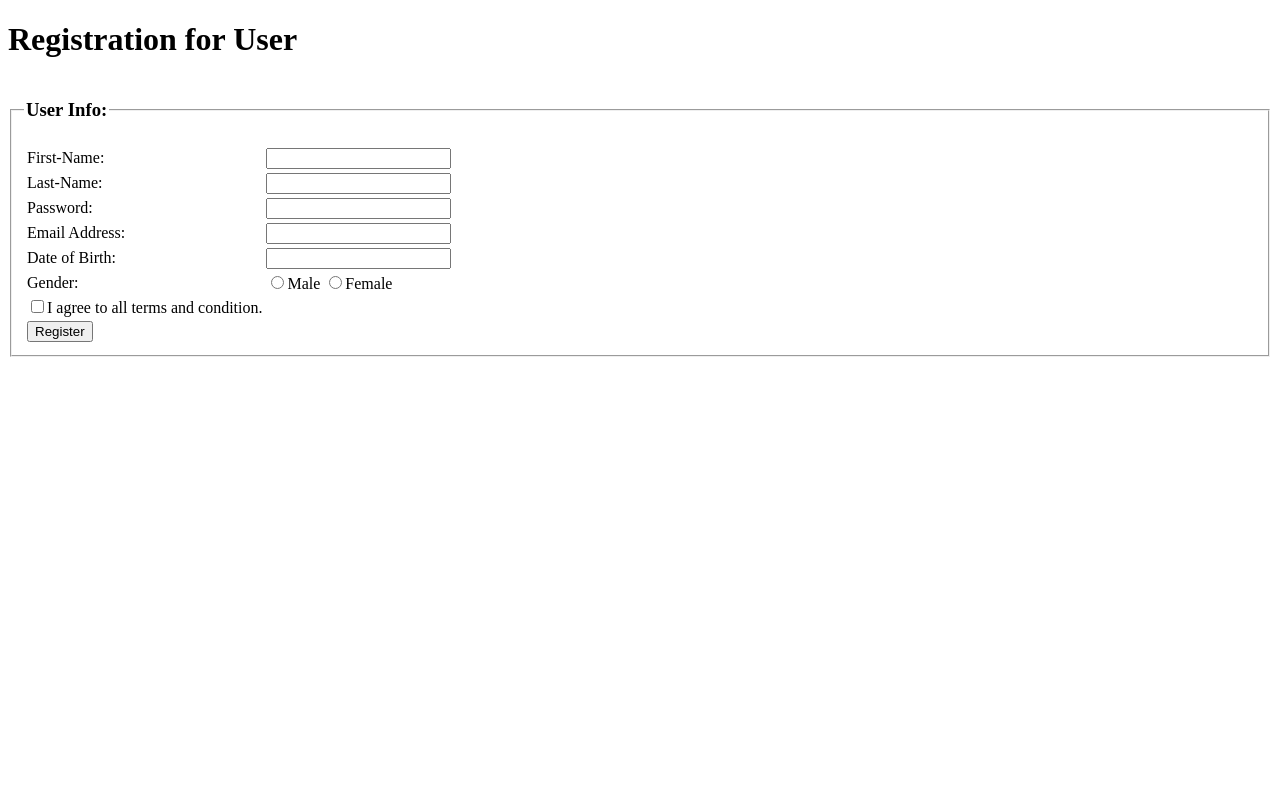
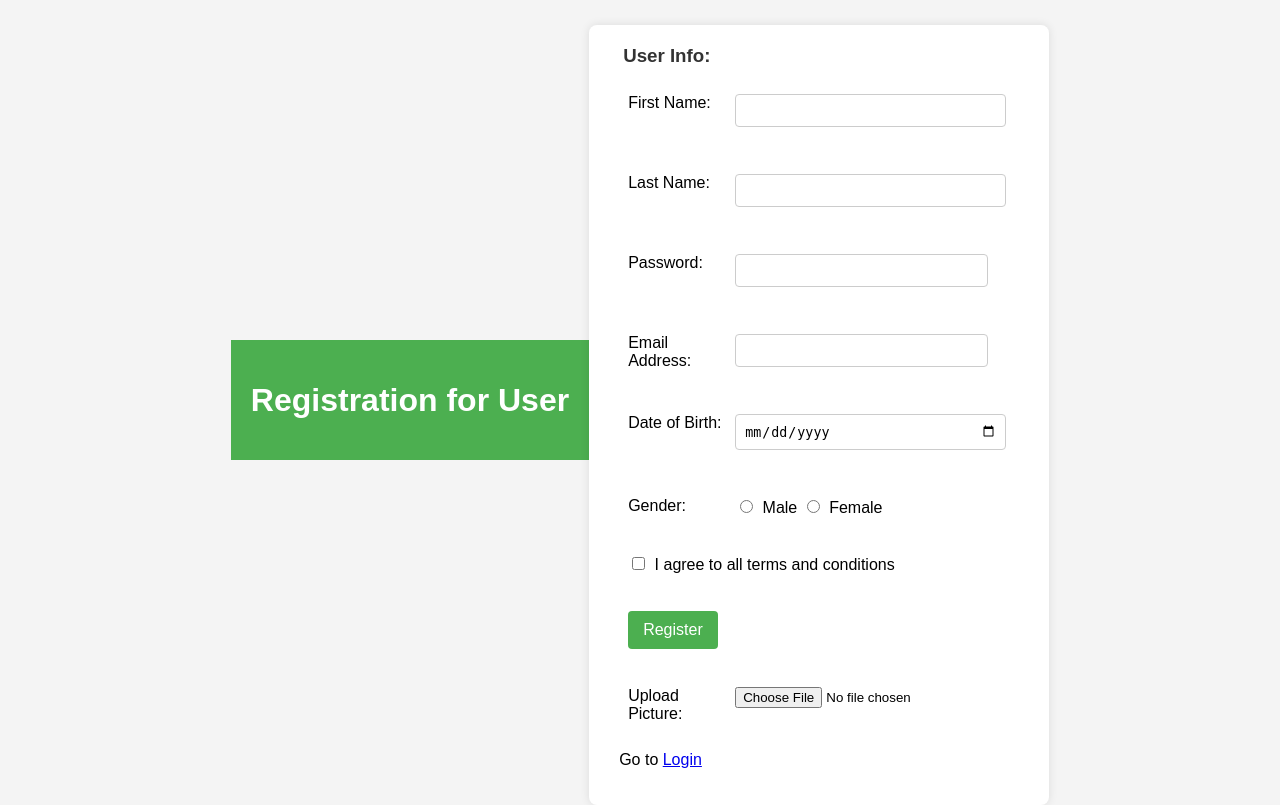
Before and after one commit to abidr/web-tech, a PHP site: page /register_user.php in a window 1280 px wide. Before the commit the page ends 357 px from the top, so only its background shows below. Run offline with PHP 8.4, Linux system fonts and the light colour scheme.

```diff
--- /dev/null
+++ b/control/action.php
@@ -0,0 +1,109 @@
+<?php
+$firstNameError = "";
+$lastNameError = "";
+$emailError = "";
+$passwordError = "";
+$dobError = "";
+$genderError = "";
+$termsError = "";
+$fileError = "";
+$successMessage = "";
+
+$firstName = "";
+$lastName = "";
+$email = "";
+$password = "";
+$dob = "";
+$gender = "";
+$terms = "";
+
+if (isset($_POST['submit'])) {
+    $firstName = $_POST['first_name'];
+    $lastName = $_POST['last_name'];
+    $email = $_POST['email'];
+    $password = $_POST['password'];
+    $dob = $_POST['date_of_birth'];
+    $gender = isset($_POST['gender']) ? $_POST['gender'] : "";
+    $terms = isset($_POST['agree_terms']) ? $_POST['agree_terms'] : "";
+
+    // File upload validation
+    if (isset($_FILES['profile_picture']) && $_FILES['profile_picture']['error'] == 0) {
+        $fileName = $_FILES['profile_picture']['name'];
+        $fileTmp = $_FILES['profile_picture']['tmp_name'];
+        $fileSize = $_FILES['profile_picture']['size'];
+        $fileExt = strtolower(pathinfo($fileName, PATHINFO_EXTENSION));
+        $allowedExts = ['jpg', 'jpeg', 'png', 'gif'];
+
+        if (!in_array($fileExt, $allowedExts)) {
+            $fileError = "Only JPG, JPEG, PNG & GIF files are allowed";
+        } elseif ($fileSize > 2 * 1024 * 1024) {
+            $fileError = "File size should be less than 2MB";
+        } else {
+            $newFileName = uniqid("IMG_", true) . "." . $fileExt;
+            $uploadPath = "uploads/" . $newFileName;
+            move_uploaded_file($fileTmp, $uploadPath);
+        }
+    } else {
+        $fileError = "Profile picture is required";
+    }
+
+    // Validate inputs
+    if (empty($firstName)) $firstNameError = "First name is required";
+    if (empty($lastName)) $lastNameError = "Last name is required";
+    if (empty($dob)) $dobError = "Date of birth is required";
+
+    if (empty($email)) {
+        $emailError = "Email is required";
+    } elseif (!filter_var($email, FILTER_VALIDATE_EMAIL)) {
+        $emailError = "Invalid email format";
+    }
+
+    if (empty($password)) {
+        $passwordError = "Password is required";
+    } elseif (strlen($password) < 6) {
+        $passwordError = "Password must be at least 6 characters";
+    }
+
+    if (empty($gender)) $genderError = "Gender is required";
+    if (empty($terms)) $termsError = "You must accept the terms and conditions";
+
+    // Proceed if no validation errors
+    if (
+        $firstNameError === "" &&
+        $lastNameError === "" &&
+        $emailError === "" &&
+        $passwordError === "" &&
+        $dobError === "" &&
+        $genderError === "" &&
+        $termsError === "" &&
+        $fileError === ""
+    ) {
+        $conn = mysqli_connect("localhost", "root", "", "user_registration");
+
+        if (!$conn) {
+            die("Connection failed: " . mysqli_connect_error());
+        }
+
+        $checkEmail = "SELECT * FROM users WHERE email = '$email'";
+        $result = mysqli_query($conn, $checkEmail);
+
+        if (mysqli_num_rows($result) > 0) {
+            $emailError = "Email already exists. Try another.";
+        } else {
+            $hashedPassword = password_hash($password, PASSWORD_DEFAULT);
+
+            $sql = "INSERT INTO users (first_name, last_name, email, password, date_of_birth, gender, profile_picture)
+                    VALUES ('$firstName', '$lastName', '$email', '$hashedPassword', '$dob', '$gender', '$newFileName')";
+
+            if (mysqli_query($conn, $sql)) {
+                $successMessage = "Your Registration is successful!";
+                $firstName = $lastName = $email = $password = $dob = $gender = $terms = "";
+            } else {
+                echo "Error: " . mysqli_error($conn);
+            }
+        }
+
+        mysqli_close($conn);
+    }
+}
+?>
--- a/register_user.php
+++ b/register_user.php
@@ -1,64 +1,103 @@
+<?php include 'control/action.php'; ?>
 <!DOCTYPE html>
 <html>
 <head>
-
+    <title>Registration for User</title>
+    <link rel="stylesheet" href="style.css">
 </head>
 <body>
     <header>
-    <h1>Registration for User </h1>
+        <h1>Registration for User</h1>
     </header>
     <main>
-            <form action="action.php" method="POST">
+        <form action="" method="POST">
             <fieldset>
-                    <legend>
-                        <h3>User Info: </h3>
-                    </legend>
+                <legend><h3>User Info:</h3></legend>
                 <table>
                     <tr>
-                          <td>First-Name:</td>
-                          <td><input type="text" name="" id="First-Name"></td>
+                        <td>First Name:</td>
+                        <td>
+                            <div class="form-group">
+                                <input type="text" name="first_name" id="first_name" value="<?php echo htmlspecialchars($firstName); ?>">
+                                <span class="error"><?php echo $firstNameError; ?></span>
+                            </div>
+                        </td>
                     </tr>
                     <tr>
-                            <td>Last-Name:</td>
-                            <td><input type="text" name="" id="Last-Name"></td>
+                        <td>Last Name:</td>
+                        <td>
+                            <div class="form-group">
+                                <input type="text" name="last_name" id="last_name" value="<?php echo htmlspecialchars($lastName); ?>">
+                                <span class="error"><?php echo $lastNameError; ?></span>
+                            </div>
+                        </td>
                     </tr>
                     <tr>
                         <td>Password:</td>
                         <td>
-            <input type="password" name="" id="password">
+                            <div class="form-group">
+                                <input type="password" name="password" id="password" value="<?php echo htmlspecialchars($password); ?>">
+                                <span class="error"><?php echo $passwordError; ?></span>
+                            </div>
+                        </td>
+                    </tr>
+                    <tr>
+                        <td>Email Address:</td>
+                        <td>
+                            <div class="form-group">
+                                <input type="email" name="email" id="email" value="<?php echo htmlspecialchars($email); ?>">
+                                <span class="error"><?php echo $emailError; ?></span>
+                            </div>
+                        </td>
+                    </tr>
+                    <tr>
+                        <td>Date of Birth:</td>
+                        <td>
+                            <div class="form-group">
+                                <input type="date" name="date_of_birth" id="date_of_birth" value="<?php echo htmlspecialchars($dob); ?>">
+                                <span class="error"><?php echo $dobError; ?></span>
+                            </div>
+                        </td>
+                    </tr>
+                    <tr>
+                        <td>Gender:</td>
+                        <td>
+                            <div class="form-group">
+                                <input type="radio" name="gender" value="male" <?php if ($gender == "male") echo "checked"; ?>> Male
+                                <input type="radio" name="gender" value="female" <?php if ($gender == "female") echo "checked"; ?>> Female
+                                <span class="error"><?php echo $genderError; ?></span>
+                            </div>
+                        </td>
+                    </tr>
+                    <tr>
+                        <td colspan="2">
+                            <div class="form-group">
+                                <input type="checkbox" name="agree_terms" value="yes" <?php if ($terms == "yes") echo "checked"; ?>>
+                                I agree to all terms and conditions
+                                <span class="error"><?php echo $termsError; ?></span>
+                            </div>
+                        </td>
+                    </tr>
+                    <tr>
+                        <td colspan="2">
+                            <input type="submit" name="submit" value="Register">
+                            <p class="success"><?php echo $successMessage; ?></p>
                         </td>
                     </tr>
 
                     <tr>
-                            <td>Email Address:
-                            </td>
-                            <td>
-                              <input type="email" name="" id="email">
-                            </td>
-                            <tr>
-                                <td>Date of Birth:</td>
-                                <td><input type="email" name="" id="Date of Birth"></td>
-                            </tr>
-                            <tr>
-                                <td>Gender:</td>
-                                <td><input type="radio" name="gender" id="male">Male <input type="radio" name="gender" id="female">Female</td>
-
-                            </tr>
-                            <tr>
-                               <td> <input type="checkbox" name="" id="">I agree to all terms and condition.</td>
+                     <td>Upload Picture:</td>
+                      <td><input type="file" name="myfile" id="myfile"></td>
+                       <td><span class="error"><?php echo $fileError; ?></span></td>
                       </tr>
 
-                            <tr>
-                                <td>
-                                    <input type="button" value="Register">
-                                </td>
-                            </tr>
-                        </tr>
-            </fieldset>
-            </form>
 
 
+
+                </table>
+            </fieldset>
+            <p>Go to  <a href="login.php">Login</a></p>
+        </form>
     </main>
-
-
 </body>
+</html>
--- /dev/null
+++ b/style.css
@@ -0,0 +1,200 @@
+/* General page styling */
+body {
+    font-family: Arial, sans-serif;
+    background-color: #f5f5f5;
+    margin: 0;
+    padding: 0;
+}
+
+header {
+    background-color: #4CAF50;
+    color: white;
+    padding: 20px;
+    text-align: center;
+}
+
+main {
+    display: flex;
+    justify-content: center;
+    margin-top: 30px;
+}
+
+form {
+    background-color: white;
+    padding: 20px 30px;
+    border-radius: 8px;
+    box-shadow: 0 0 10px rgba(0, 0, 0, 0.1);
+    width: 400px;
+}
+
+fieldset {
+    border: none;
+    padding: 0;
+}
+
+legend h3 {
+    margin: 0;
+    color: #333;
+    margin-bottom: 15px;
+}
+
+table {
+    width: 100%;
+}
+
+td {
+    padding: 10px 5px;
+    vertical-align: top;
+}
+
+/* Styling inputs */
+input[type="text"],
+input[type="password"],
+input[type="email"],
+input[type="date"] {
+    width: 100%;
+    padding: 8px;
+    border: 1px solid #ccc;
+    border-radius: 4px;
+    margin-bottom: 10px;
+}
+
+/* Styling radio and checkbox */
+input[type="radio"],
+input[type="checkbox"] {
+    margin-right: 5px;
+}
+
+/* Submit button styling */
+input[type="submit"] {
+    background-color: #4CAF50;
+    color: white;
+    border: none;
+    padding: 10px 15px;
+    border-radius: 4px;
+    cursor: pointer;
+    font-size: 16px;
+}
+
+input[type="submit"]:hover {
+    background-color: #373b37;
+}
+
+/* Label styling */
+label {
+    font-size: 14px;
+    color: #555;
+}
+
+/* Error styling */
+.error {
+    color: red;
+    font-size: 0.9em;
+    margin-left: 10px;
+}
+
+/* Success message styling */
+.success {
+    color: green;
+    font-weight: bold;
+    margin-top: 10px;
+}
+
+
+/* login style */
+body {
+    font-family: Arial, sans-serif;
+    background-color: #f0f2f5;
+    display: flex;
+    justify-content: center;
+    align-items: center;
+    height: 100vh;
+}
+
+.login-container {
+    background: white;
+    padding: 30px 40px;
+    border-radius: 10px;
+    box-shadow: 0 0 15px rgba(0,0,0,0.1);
+    width: 300px;
+}
+
+h2 {
+    text-align: center;
+    margin-bottom: 20px;
+}
+
+.form-group {
+    margin-bottom: 15px;
+}
+
+label {
+    display: block;
+    font-size: 14px;
+    margin-bottom: 5px;
+}
+
+input[type="email"],
+input[type="password"] {
+    width: 100%;
+    padding: 8px;
+    box-sizing: border-box;
+}
+
+.btn {
+    width: 100%;
+    padding: 10px;
+    background-color: #0056b3;
+    color: white;
+    border: none;
+    border-radius: 5px;
+    cursor: pointer;
+}
+
+.btn:hover {
+    background-color: #004494;
+}
+
+.error {
+    color: red;
+    font-size: 14px;
+    text-align: center;
+}
+
+
+/* dashboard style */
+body {
+    font-family: Arial, sans-serif;
+    background: #f4f4f4;
+    margin: 0;
+    padding: 0;
+}
+
+.dashboard-container {
+    width: 50%;
+    margin: 100px auto;
+    background: white;
+    padding: 30px;
+    box-shadow: 0 0 10px #ccc;
+    text-align: center;
+    border-radius: 8px;
+}
+
+.dashboard-container h2 {
+    color: #333;
+}
+
+.logout-btn {
+    margin-top: 20px;
+    padding: 10px 20px;
+    background: #e74c3c;
+    color: white;
+    border: none;
+    cursor: pointer;
+    border-radius: 5px;
+    text-decoration: none;
+}
+
+.logout-btn:hover {
+    background: #c0392b;
+}
```
Also changed, not shown: control/login_action.php (added, +47 -0 lines), dashboard.php (added, +25 -0 lines), login.php (added, +29 -0 lines). Lines whose indentation alone changed are shown as unchanged.
